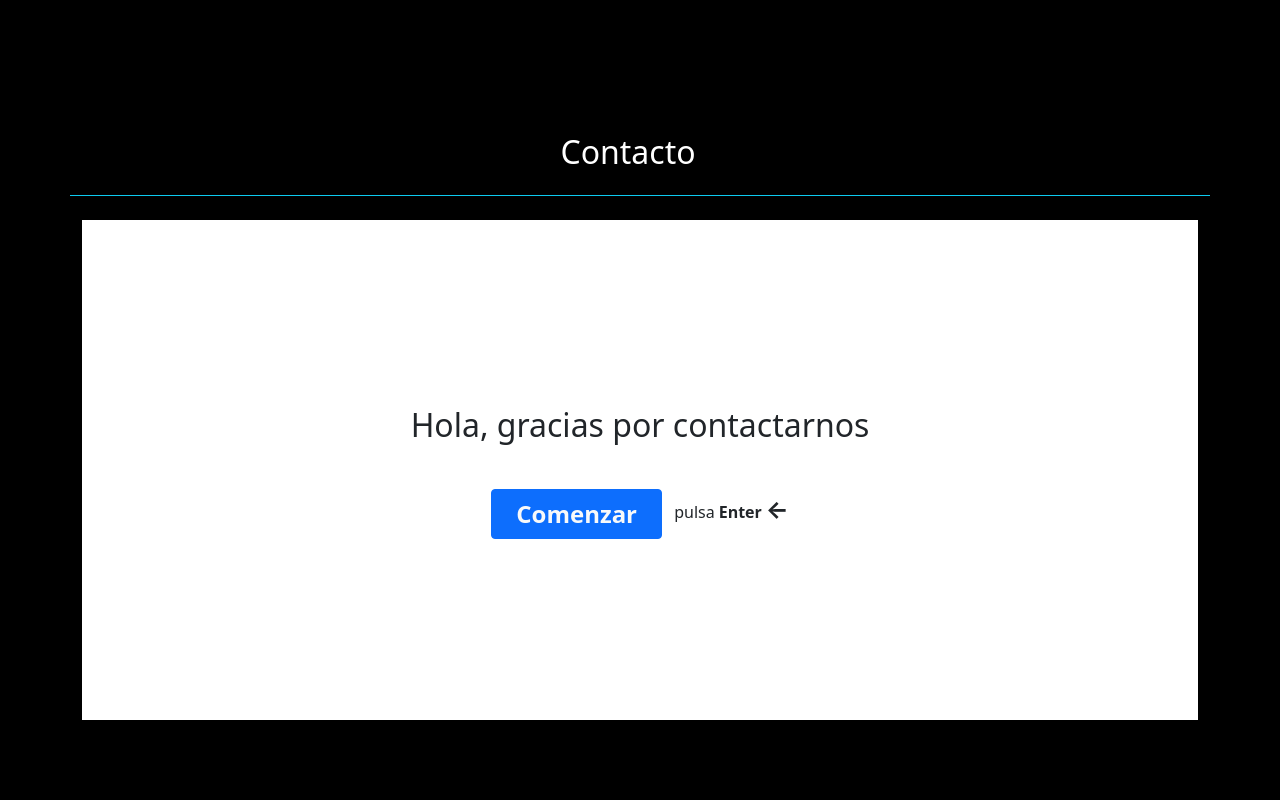
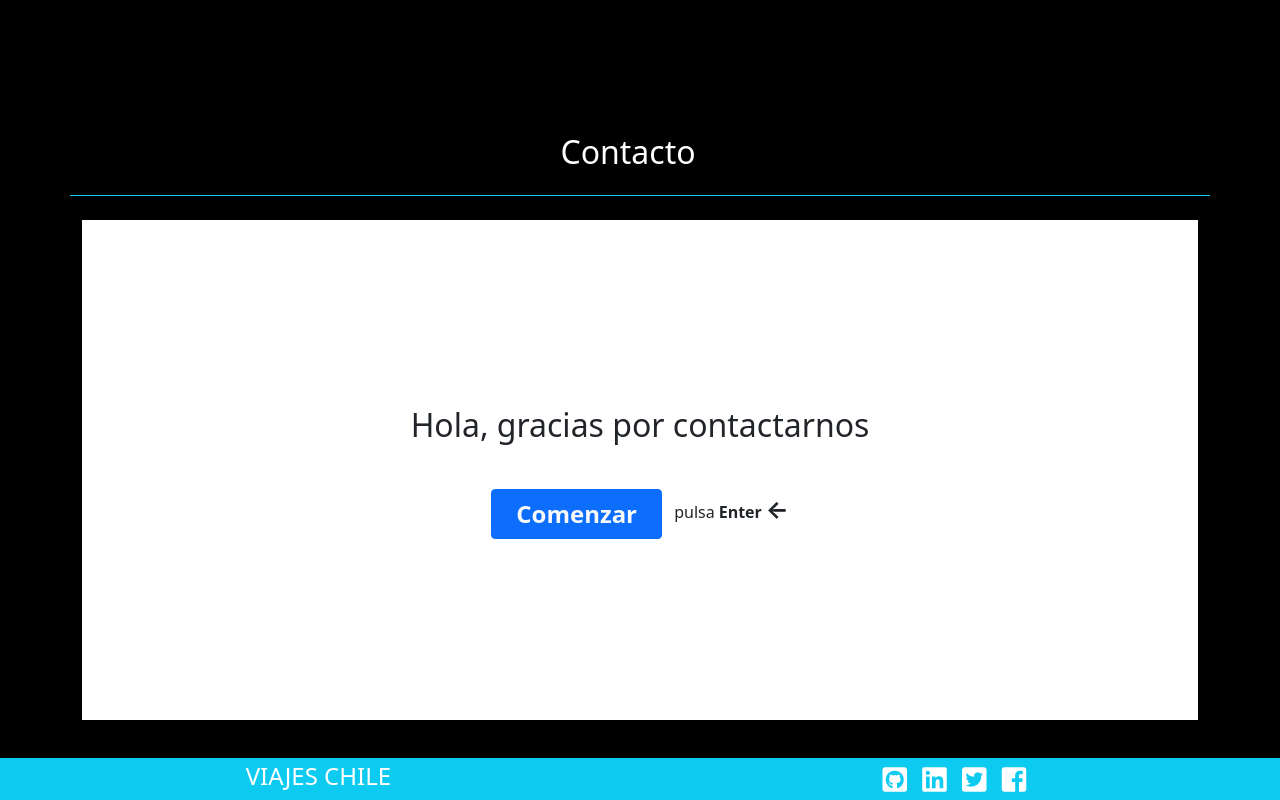
Before and after one commit to Francooo2/landingpage_viajeschile, a plain HTML site: page index.html in a window 1280 px wide. Shown: the part 2104-2904 px from the top of the page. Before the commit the page ends 2824 px from the top, so only its background shows below. Drawn offline with nearby package versions, Linux system fonts and the light colour scheme.

Commit message:
Se termino el footer completamente, y efecto hover en nav

```diff
--- a/index.html
+++ b/index.html
@@ -243,7 +243,7 @@
     </main>
 
 
-    <!-- <footer class="bg-info p-0 mt-0 position-absolute positionspecial">
+    <footer class="bg-info p-0 mt-0 position-absolute positionspecial">
         <div class="d-flex justify-content-around fs-5">
             <p class="text-white fs-4 p-0 m-0">VIAJES CHILE</p>
             <div class="fs-3 p-0 m-0">
@@ -253,7 +253,7 @@
                 <i class="fab fa-facebook-square text-white pe-2"></i>
             </div>
         </div>
-    </footer> -->
+    </footer>
 
 
     <!-- Importación bundle de javascript de Boostrap versión 5.1 (v5.1) -->
```
